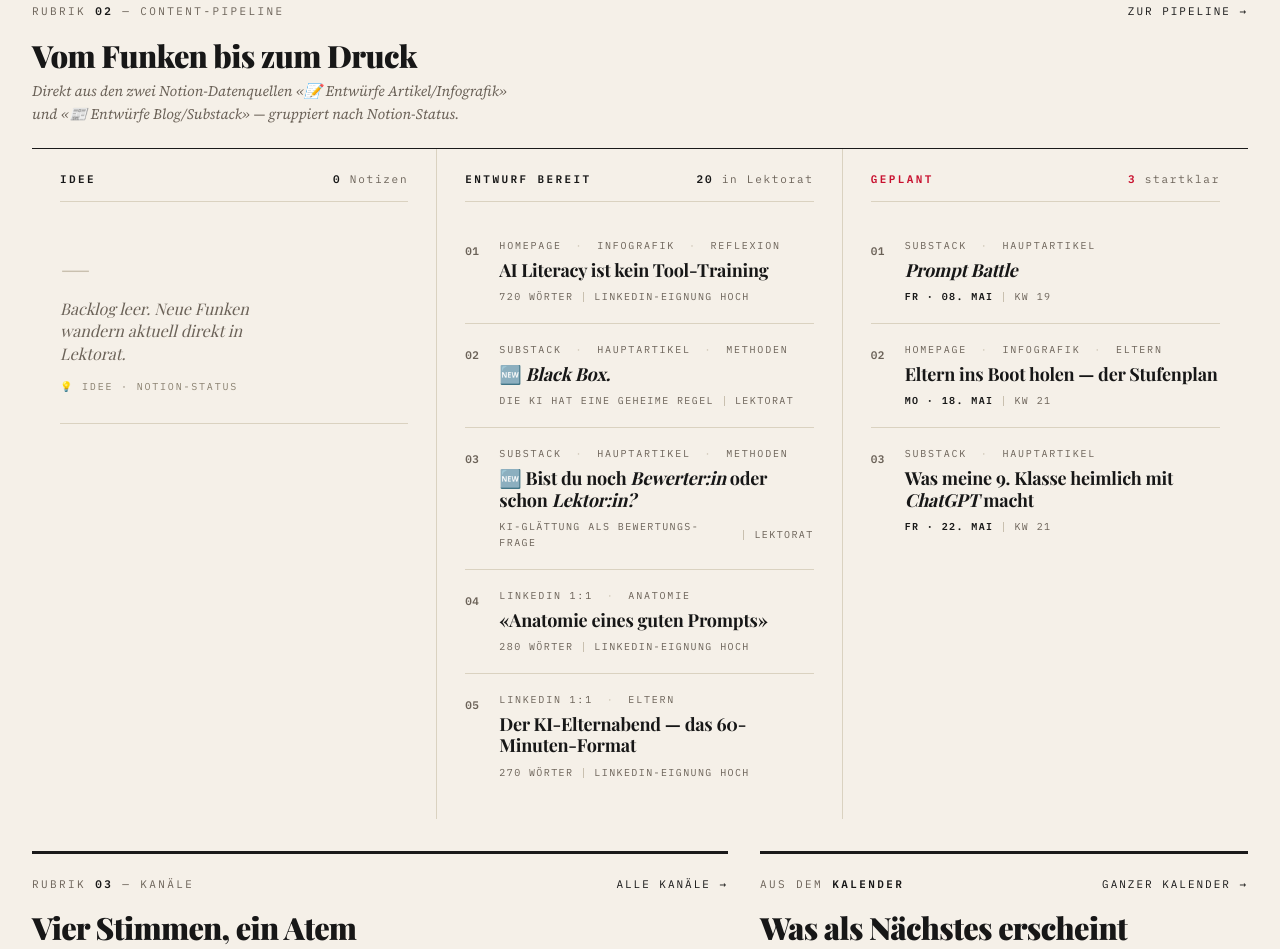
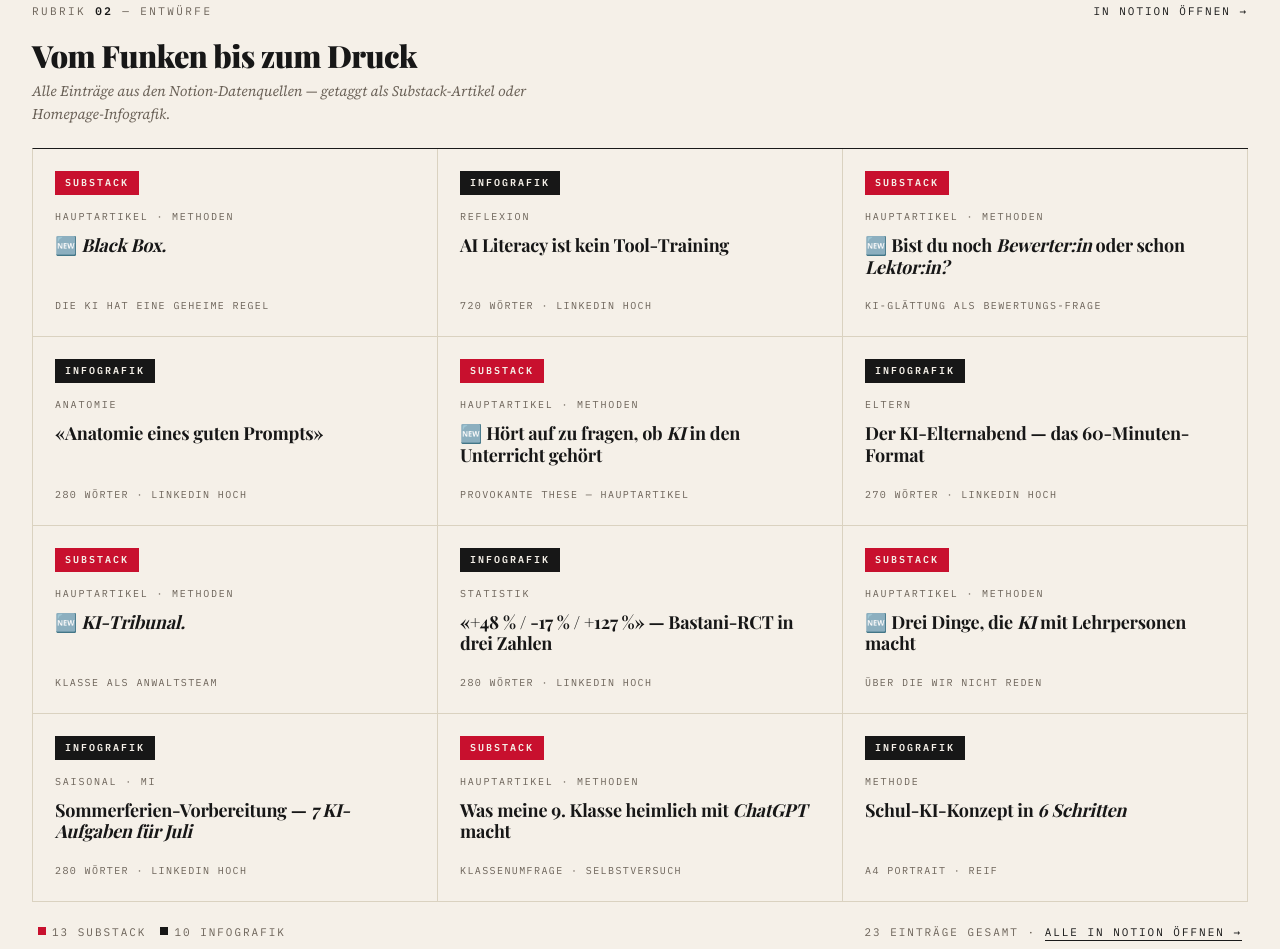
Before and after one commit to luuspoo-create/Pausenbrot-Redaktion, a plain HTML site: page index.html in a window 1280 px wide. Shown: the part 1931-2880 px from the top of the page. Drawn offline with nearby package versions, Linux system fonts and the light colour scheme; a web font is replaced by a local one.

Commit message:
Pipeline vereinfacht: flache Liste mit Substack/Infografik-Tags
«Vom Funken bis zum Druck» ist jetzt eine flache 3×4-Karten-Grid
ohne Status-Spalten — alle 23 Notion-Einträge erscheinen als
Entwürfe, ausschliesslich getaggt nach Content-Typ:

- SUBSTACK (rot gefüllt) für Hauptartikel
- INFOGRAFIK (schwarz gefüllt) für Homepage-Infografiken

12 sichtbare Karten mit alternierender Reihenfolge, plus Footer
mit Gesamt-Counts (13 Substack · 10 Infografik · 23 gesamt) und
Direkt-Link «Alle in Notion öffnen».

Rubrik-Label «Content-Pipeline» → «Entwürfe» für Klarheit.

Co-Authored-By: Claude Opus 4.7 (1M context) <noreply@anthropic.com>

```diff
--- a/index.html
+++ b/index.html
@@ -1099,6 +1099,121 @@ button { background: none; border: 0; color: inherit; font: inherit; cursor: poi
   letter-spacing: 0.18em;
   text-transform: uppercase;
   color: var(--muted-soft);
+}
+
+/* ===========================================================
+   ENTWÜRFE — flat grid with type tags (Substack / Infografik)
+   =========================================================== */
+.drafts {
+  display: grid;
+  grid-template-columns: repeat(3, 1fr);
+  gap: 0;
+  border-top: 1px solid var(--rule);
+  border-left: 1px solid var(--rule-faint);
+}
+.draft {
+  border-right: 1px solid var(--rule-faint);
+  border-bottom: 1px solid var(--rule-faint);
+  padding: 22px 22px 22px;
+  display: flex;
+  flex-direction: column;
+  gap: 10px;
+  background: var(--paper);
+  transition: background 0.15s;
+  position: relative;
+}
+.draft:hover { background: var(--paper-soft); }
+.draft-tag {
+  align-self: flex-start;
+  font-family: var(--f-mono);
+  font-size: 10px;
+  letter-spacing: 0.2em;
+  text-transform: uppercase;
+  font-weight: 600;
+  padding: 4px 10px;
+  margin-bottom: 4px;
+}
+.draft-tag--substack {
+  background: var(--accent);
+  color: var(--paper);
+}
+.draft-tag--infografik {
+  background: var(--ink);
+  color: var(--paper);
+}
+.draft-eyebrow {
+  font-family: var(--f-mono);
+  font-size: 10px;
+  letter-spacing: 0.18em;
+  text-transform: uppercase;
+  color: var(--muted);
+}
+.draft-title {
+  font-family: var(--f-head);
+  font-size: 18px;
+  font-weight: 700;
+  line-height: 1.2;
+  letter-spacing: -0.012em;
+  color: var(--ink);
+}
+.draft-title em { font-style: italic; font-weight: 600; }
+.draft-meta {
+  margin-top: auto;
+  padding-top: 10px;
+  font-family: var(--f-mono);
+  font-size: 10px;
+  letter-spacing: 0.14em;
+  text-transform: uppercase;
+  color: var(--muted);
+}
+
+.drafts-foot {
+  padding: 22px 6px 0;
+  display: flex;
+  justify-content: space-between;
+  align-items: baseline;
+  flex-wrap: wrap;
+  gap: 12px;
+  font-family: var(--f-mono);
+  font-size: 11px;
+  letter-spacing: 0.18em;
+  text-transform: uppercase;
+  color: var(--muted);
+}
+.drafts-foot a {
+  color: var(--ink);
+  border-bottom: 1px solid var(--rule);
+  padding-bottom: 1px;
+  transition: color 0.15s, border-color 0.15s;
+}
+.drafts-foot a:hover {
+  color: var(--accent);
+  border-bottom-color: var(--accent);
+}
+.drafts-foot a span {
+  display: inline-block;
+  transition: transform 0.2s;
+}
+.drafts-foot a:hover span { transform: translateX(3px); }
+.drafts-foot-counts {
+  display: inline-flex;
+  gap: 14px;
+  align-items: center;
+}
+.drafts-foot-counts .count-dot {
+  width: 8px; height: 8px;
+  display: inline-block;
+  margin-right: 6px;
+  vertical-align: 1px;
+}
+.drafts-foot-counts .is-substack { background: var(--accent); }
+.drafts-foot-counts .is-infografik { background: var(--ink); }
+
+@media (max-width: 900px) {
+  .drafts { grid-template-columns: repeat(2, 1fr); }
+}
+@media (max-width: 600px) {
+  .drafts { grid-template-columns: 1fr; }
 }
 
 /* ===========================================================
@@ -1774,106 +1889,107 @@ button { background: none; border: 0; color: inherit; font: inherit; cursor: poi
       </div><!-- /#redaktion-weeks -->
     </section>
 
-    <!-- =================== RUBRIK 02 — PIPELINE =================== -->
+    <!-- =================== RUBRIK 02 — ENTWÜRFE =================== -->
     <section class="rubrik r-pipeline" aria-labelledby="r2">
       <div class="rubrik-head">
-        <div class="rubrik-label">Rubrik <b>02</b> — Content-Pipeline</div>
-        <a class="rubrik-link" href="#">Zur Pipeline <span>→</span></a>
+        <div class="rubrik-label">Rubrik <b>02</b> — Entwürfe</div>
+        <a class="rubrik-link" href="https://www.notion.so/f4550ee42f264b1e85684557650086c5" target="_blank" rel="noopener">In Notion öffnen <span>→</span></a>
       </div>
       <h3 class="rubrik-title" id="r2">Vom Funken bis zum Druck</h3>
-      <p class="rubrik-deck">Direkt aus den zwei Notion-Datenquellen <em>«📝 Entwürfe Artikel/Infografik»</em> und <em>«📰 Entwürfe Blog/Substack»</em> — gruppiert nach Notion-Status.</p>
-
-      <div class="pipeline">
-
-        <div class="col col--idea">
-          <div class="col-head">
-            <span class="col-name">Idee</span>
-            <span class="col-count"><b>0</b> Notizen</span>
-          </div>
-          <div class="col-empty">
-            <span class="em-dash" aria-hidden="true">—</span>
-            <p>Backlog leer. Neue Funken wandern aktuell direkt in Lektorat.</p>
-            <small>💡 Idee · Notion-Status</small>
-          </div>
-        </div>
-
-        <div class="col col--work">
-          <div class="col-head">
-            <span class="col-name">Entwurf bereit</span>
-            <span class="col-count"><b>20</b> in Lektorat</span>
-          </div>
-          <article class="story">
-            <span class="story-num">01</span>
-            <div class="story-body">
-              <span class="story-eyebrow">Homepage <span class="pipe">·</span> Infografik <span class="pipe">·</span> Reflexion</span>
-              <h4 class="story-title">AI Literacy ist kein Tool-Training</h4>
-              <div class="story-meta"><span>720 Wörter</span><span class="vrule"></span><span>LinkedIn-Eignung Hoch</span></div>
-            </div>
-          </article>
-          <article class="story">
-            <span class="story-num">02</span>
-            <div class="story-body">
-              <span class="story-eyebrow">Substack <span class="pipe">·</span> Hauptartikel <span class="pipe">·</span> Methoden</span>
-              <h4 class="story-title">🆕 <em>Black Box.</em></h4>
-              <div class="story-meta"><span>Die KI hat eine geheime Regel</span><span class="vrule"></span><span>Lektorat</span></div>
-            </div>
-          </article>
-          <article class="story">
-            <span class="story-num">03</span>
-            <div class="story-body">
-              <span class="story-eyebrow">Substack <span class="pipe">·</span> Hauptartikel <span class="pipe">·</span> Methoden</span>
-              <h4 class="story-title">🆕 Bist du noch <em>Bewerter:in</em> oder schon <em>Lektor:in?</em></h4>
-              <div class="story-meta"><span>KI-Glättung als Bewertungs-Frage</span><span class="vrule"></span><span>Lektorat</span></div>
-            </div>
-          </article>
-          <article class="story">
-            <span class="story-num">04</span>
-            <div class="story-body">
-              <span class="story-eyebrow">LinkedIn 1:1 <span class="pipe">·</span> Anatomie</span>
-              <h4 class="story-title">«Anatomie eines guten Prompts»</h4>
-              <div class="story-meta"><span>280 Wörter</span><span class="vrule"></span><span>LinkedIn-Eignung Hoch</span></div>
-            </div>
-          </article>
-          <article class="story">
-            <span class="story-num">05</span>
-            <div class="story-body">
-              <span class="story-eyebrow">LinkedIn 1:1 <span class="pipe">·</span> Eltern</span>
-              <h4 class="story-title">Der KI-Elternabend — das 60-Minuten-Format</h4>
-              <div class="story-meta"><span>270 Wörter</span><span class="vrule"></span><span>LinkedIn-Eignung Hoch</span></div>
-            </div>
-          </article>
-        </div>
-
-        <div class="col col--ready">
-          <div class="col-head">
-            <span class="col-name">Geplant</span>
-            <span class="col-count"><b>3</b> startklar</span>
-          </div>
-          <article class="story">
-            <span class="story-num">01</span>
-            <div class="story-body">
-              <span class="story-eyebrow">Substack <span class="pipe">·</span> Hauptartikel</span>
-              <h4 class="story-title"><em>Prompt Battle</em></h4>
-              <div class="story-meta"><span class="due">Fr · 08. Mai</span><span class="vrule"></span><span>KW 19</span></div>
-            </div>
-          </article>
-          <article class="story">
-            <span class="story-num">02</span>
-            <div class="story-body">
-              <span class="story-eyebrow">Homepage <span class="pipe">·</span> Infografik <span class="pipe">·</span> Eltern</span>
-              <h4 class="story-title">Eltern ins Boot holen — der Stufenplan</h4>
-              <div class="story-meta"><span class="due">Mo · 18. Mai</span><span class="vrule"></span><span>KW 21</span></div>
-            </div>
-          </article>
-          <article class="story">
-            <span class="story-num">03</span>
-            <div class="story-body">
-              <span class="story-eyebrow">Substack <span class="pipe">·</span> Hauptartikel</span>
-              <h4 class="story-title">Was meine 9. Klasse heimlich mit <em>ChatGPT</em> macht</h4>
-              <div class="story-meta"><span class="due">Fr · 22. Mai</span><span class="vrule"></span><span>KW 21</span></div>
-            </div>
-          </article>
-        </div>
+      <p class="rubrik-deck">Alle Einträge aus den Notion-Datenquellen — getaggt als <em>Substack-Artikel</em> oder <em>Homepage-Infografik</em>.</p>
+
+      <div class="drafts">
+        <article class="draft">
+          <span class="draft-tag draft-tag--substack">Substack</span>
+          <span class="draft-eyebrow">Hauptartikel · Methoden</span>
+          <h4 class="draft-title">🆕 <em>Black Box.</em></h4>
+          <span class="draft-meta">Die KI hat eine geheime Regel</span>
+        </article>
+
+        <article class="draft">
+          <span class="draft-tag draft-tag--infografik">Infografik</span>
+          <span class="draft-eyebrow">Reflexion</span>
+          <h4 class="draft-title">AI Literacy ist kein Tool-Training</h4>
+          <span class="draft-meta">720 Wörter · LinkedIn Hoch</span>
+        </article>
+
+        <article class="draft">
+          <span class="draft-tag draft-tag--substack">Substack</span>
+          <span class="draft-eyebrow">Hauptartikel · Methoden</span>
+          <h4 class="draft-title">🆕 Bist du noch <em>Bewerter:in</em> oder schon <em>Lektor:in?</em></h4>
+          <span class="draft-meta">KI-Glättung als Bewertungs-Frage</span>
+        </article>
+
+        <article class="draft">
+          <span class="draft-tag draft-tag--infografik">Infografik</span>
+          <span class="draft-eyebrow">Anatomie</span>
+          <h4 class="draft-title">«Anatomie eines guten Prompts»</h4>
+          <span class="draft-meta">280 Wörter · LinkedIn Hoch</span>
+        </article>
+
+        <article class="draft">
+          <span class="draft-tag draft-tag--substack">Substack</span>
+          <span class="draft-eyebrow">Hauptartikel · Methoden</span>
+          <h4 class="draft-title">🆕 Hört auf zu fragen, ob <em>KI</em> in den Unterricht gehört</h4>
+          <span class="draft-meta">Provokante These — Hauptartikel</span>
+        </article>
+
+        <article class="draft">
+          <span class="draft-tag draft-tag--infografik">Infografik</span>
+          <span class="draft-eyebrow">Eltern</span>
+          <h4 class="draft-title">Der KI-Elternabend — das 60-Minuten-Format</h4>
+          <span class="draft-meta">270 Wörter · LinkedIn Hoch</span>
+        </article>
+
+        <article class="draft">
+          <span class="draft-tag draft-tag--substack">Substack</span>
+          <span class="draft-eyebrow">Hauptartikel · Methoden</span>
+          <h4 class="draft-title">🆕 <em>KI-Tribunal.</em></h4>
+          <span class="draft-meta">Klasse als Anwaltsteam</span>
+        </article>
+
+        <article class="draft">
+          <span class="draft-tag draft-tag--infografik">Infografik</span>
+          <span class="draft-eyebrow">Statistik</span>
+          <h4 class="draft-title">«+48 % / -17 % / +127 %» — Bastani-RCT in drei Zahlen</h4>
+          <span class="draft-meta">280 Wörter · LinkedIn Hoch</span>
+        </article>
+
+        <article class="draft">
+          <span class="draft-tag draft-tag--substack">Substack</span>
+          <span class="draft-eyebrow">Hauptartikel · Methoden</span>
+          <h4 class="draft-title">🆕 Drei Dinge, die <em>KI</em> mit Lehrpersonen macht</h4>
+          <span class="draft-meta">Über die wir nicht reden</span>
+        </article>
+
+        <article class="draft">
+          <span class="draft-tag draft-tag--infografik">Infografik</span>
+          <span class="draft-eyebrow">Saisonal · Mi</span>
+          <h4 class="draft-title">Sommerferien-Vorbereitung — <em>7 KI-Aufgaben für Juli</em></h4>
+          <span class="draft-meta">280 Wörter · LinkedIn Hoch</span>
+        </article>
+
+        <article class="draft">
+          <span class="draft-tag draft-tag--substack">Substack</span>
+          <span class="draft-eyebrow">Hauptartikel · Methoden</span>
+          <h4 class="draft-title">Was meine 9. Klasse heimlich mit <em>ChatGPT</em> macht</h4>
+          <span class="draft-meta">Klassenumfrage · Selbstversuch</span>
+        </article>
+
+        <article class="draft">
+          <span class="draft-tag draft-tag--infografik">Infografik</span>
+          <span class="draft-eyebrow">Methode</span>
+          <h4 class="draft-title">Schul-KI-Konzept in <em>6 Schritten</em></h4>
+          <span class="draft-meta">A4 Portrait · Reif</span>
+        </article>
+      </div>
+
+      <div class="drafts-foot">
+        <span class="drafts-foot-counts">
+          <span><span class="count-dot is-substack"></span>13 Substack</span>
+          <span><span class="count-dot is-infografik"></span>10 Infografik</span>
+        </span>
+        <span>23 Einträge gesamt · <a href="https://www.notion.so/f4550ee42f264b1e85684557650086c5" target="_blank" rel="noopener">Alle in Notion öffnen <span>→</span></a></span>
       </div>
     </section>
 
```
